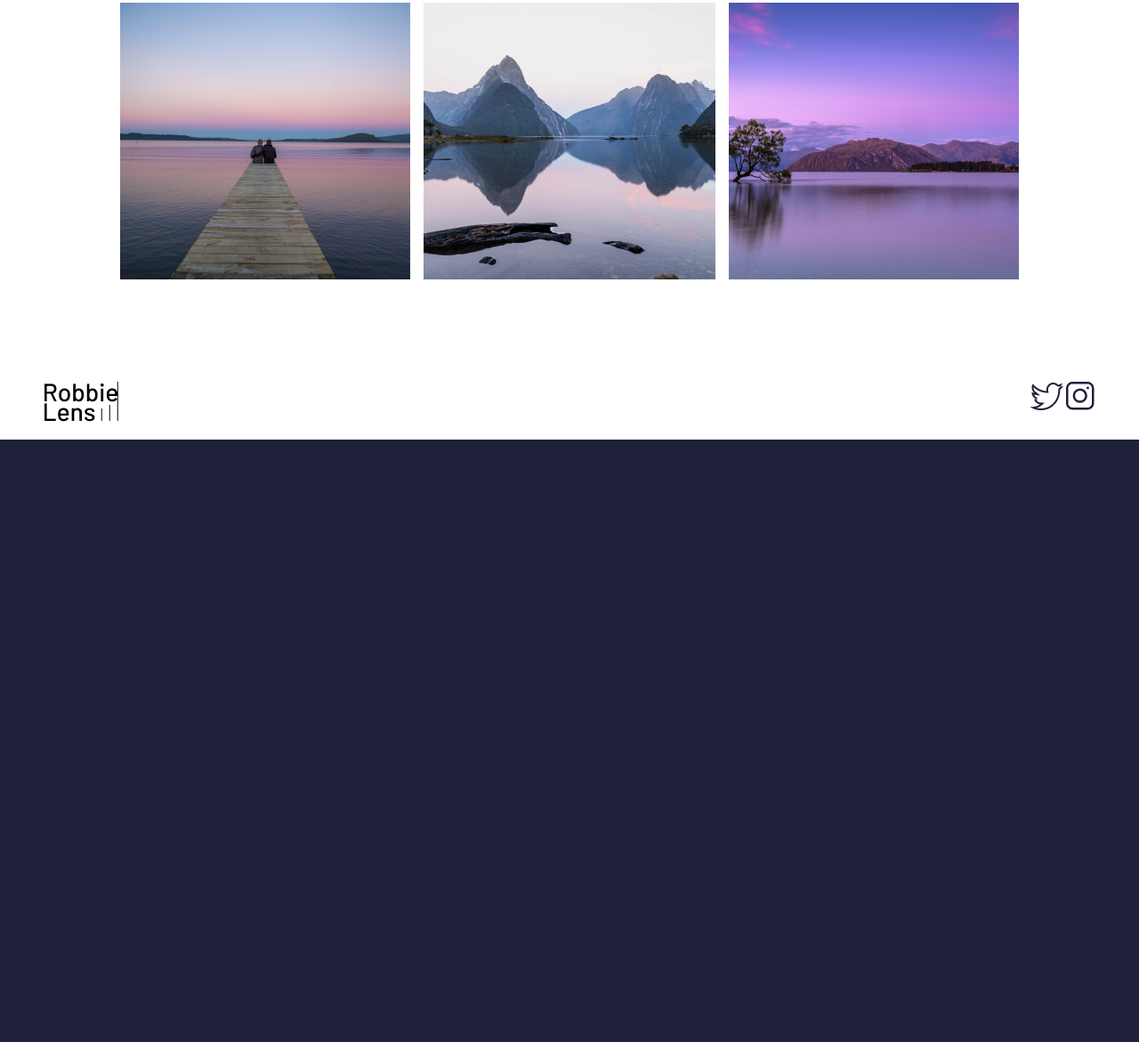
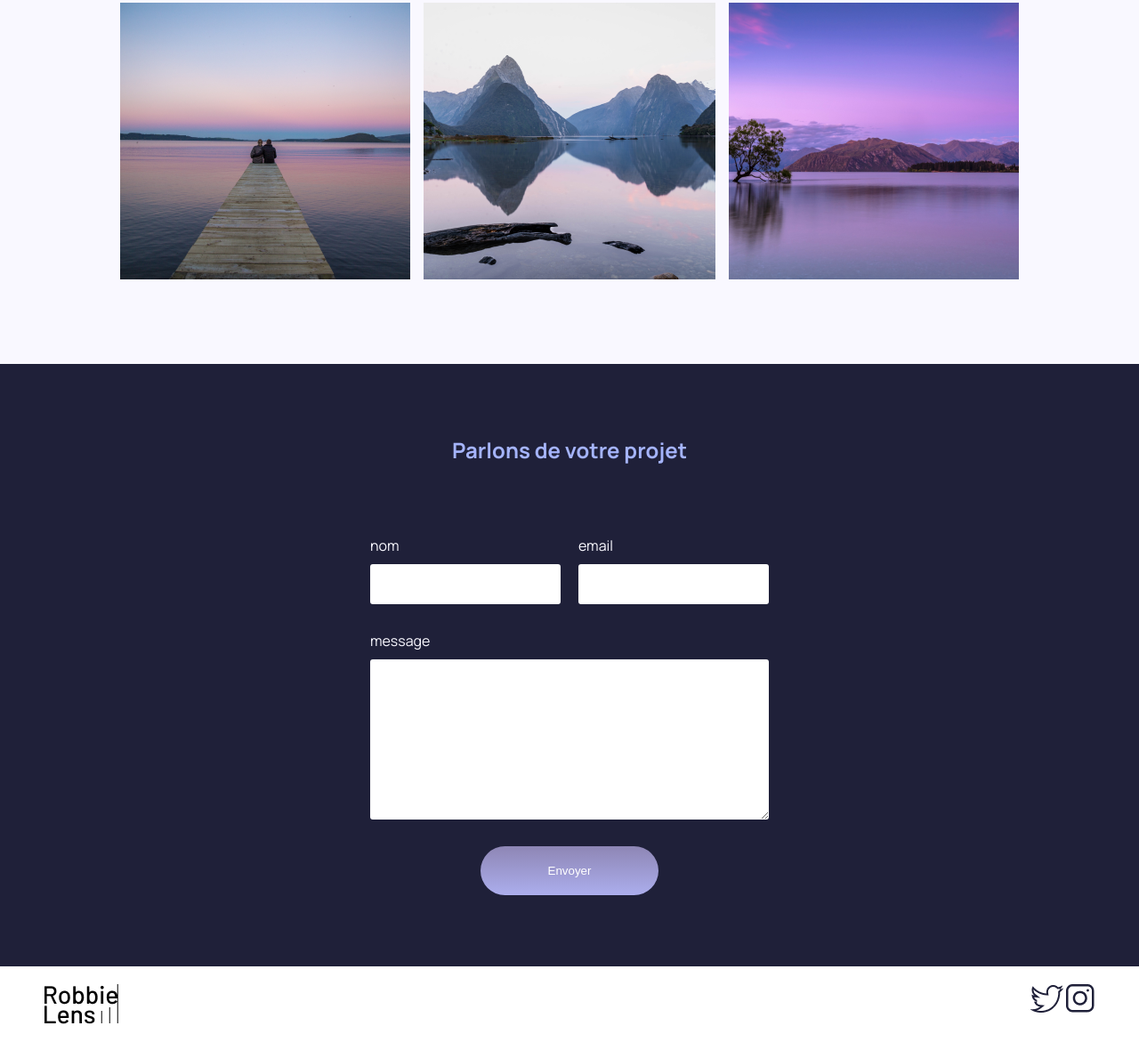
Before and after one commit to hounfodji/Gallery, a plain HTML site: page openclassroom/Projet_Robbie_Lens_Photographie/index.html in a window 1280 px wide. Shown: the part 1186-2357 px from the top of the page at 89% size. Before the commit the page ends 1680 px from the top, so only its background shows below. Drawn offline with Linux system fonts and the light colour scheme.

Commit message:
formulaire

```diff
--- a/openclassroom/Projet_Robbie_Lens_Photographie/css/index.css
+++ b/openclassroom/Projet_Robbie_Lens_Photographie/css/index.css
@@ -27,7 +27,7 @@ h2, li{
 }
 
 #mon-dernier-projet{
-    background-color: white;
+    background-color: #F9F8FF;
     /* margin: 0; */
 }
 
@@ -46,3 +46,55 @@ h2, li{
     margin-bottom: 15px;
 
 }
+
+/* form */
+#formulaire{
+
+    color: #F9F8FF;
+
+}
+
+#formulaire h2{
+    color: #A5B4FC;
+    text-align: center;
+    margin-bottom: 80px;
+}
+
+form{
+    width: 40%;
+    margin: auto;
+    display: flex;
+    flex-direction: column;
+
+}
+
+.form-column{
+    flex: 1;
+    display: flex;
+    flex-direction: column;
+
+}
+
+#name-email{
+    display: flex;
+    flex-direction: row;
+    gap: 20px;
+    margin-bottom: 30px;
+}
+
+input,
+textarea {
+  padding: 15px;
+  border-radius: 3px;
+  border: none;
+}
+
+label {
+  margin-bottom: 10px;
+}
+
+input[type='submit'] {
+  width: 200px;
+  margin: auto;
+  margin-top: 30px;
+}
--- a/openclassroom/Projet_Robbie_Lens_Photographie/index.html
+++ b/openclassroom/Projet_Robbie_Lens_Photographie/index.html
@@ -58,6 +58,24 @@
           <img src="images/accueil/element-6.png" alt="Mon image 6" />
         </div>
       </section>
+      <section id="formulaire">
+        <h2>Parlons de votre projet</h2>
+        <form action="#" method="get">
+          <div id="name-email">
+            <div class="form-column">
+              <label for="nom">nom</label>
+              <input type="text" id="nom" name="nom" />
+            </div>
+            <div class="form-column">
+              <label for="email">email</label>
+              <input type="email" required />
+            </div>
+          </div>
+            <label for="message">message</label>
+            <textarea name="message" id="message" rows="10"></textarea>
+            <input type="submit" value="Envoyer" class="cta">
+        </form>
+      </section>
     </main>
     <footer>
       <img src="images/logo.png" alt="Mon Logo" class="lien-icone" />
```
Also changed, not shown: openclassroom/Projet_Robbie_Lens_Photographie/html/a-propos.html (+6 -9 lines). Lines whose indentation alone changed are shown as unchanged.
